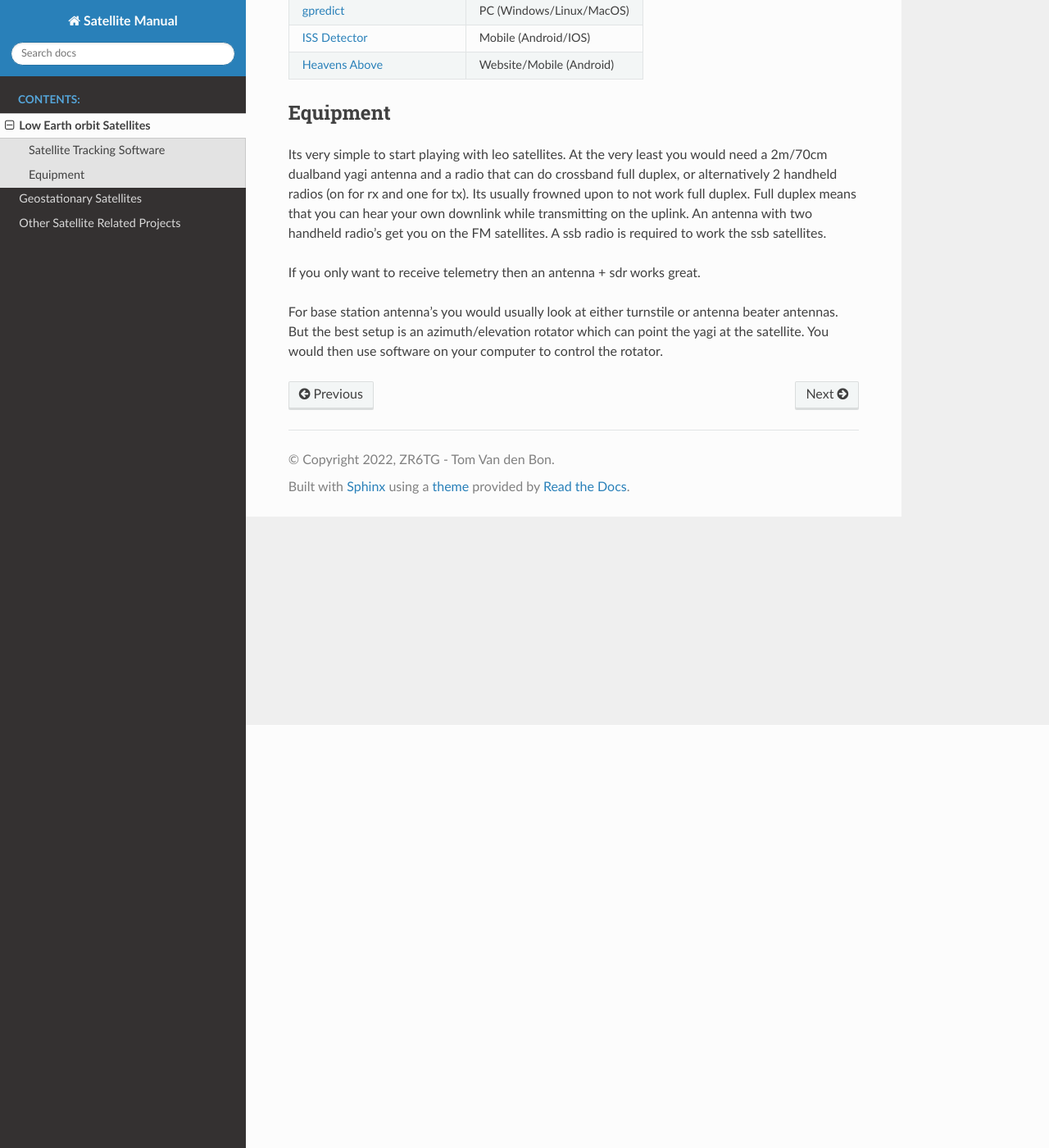
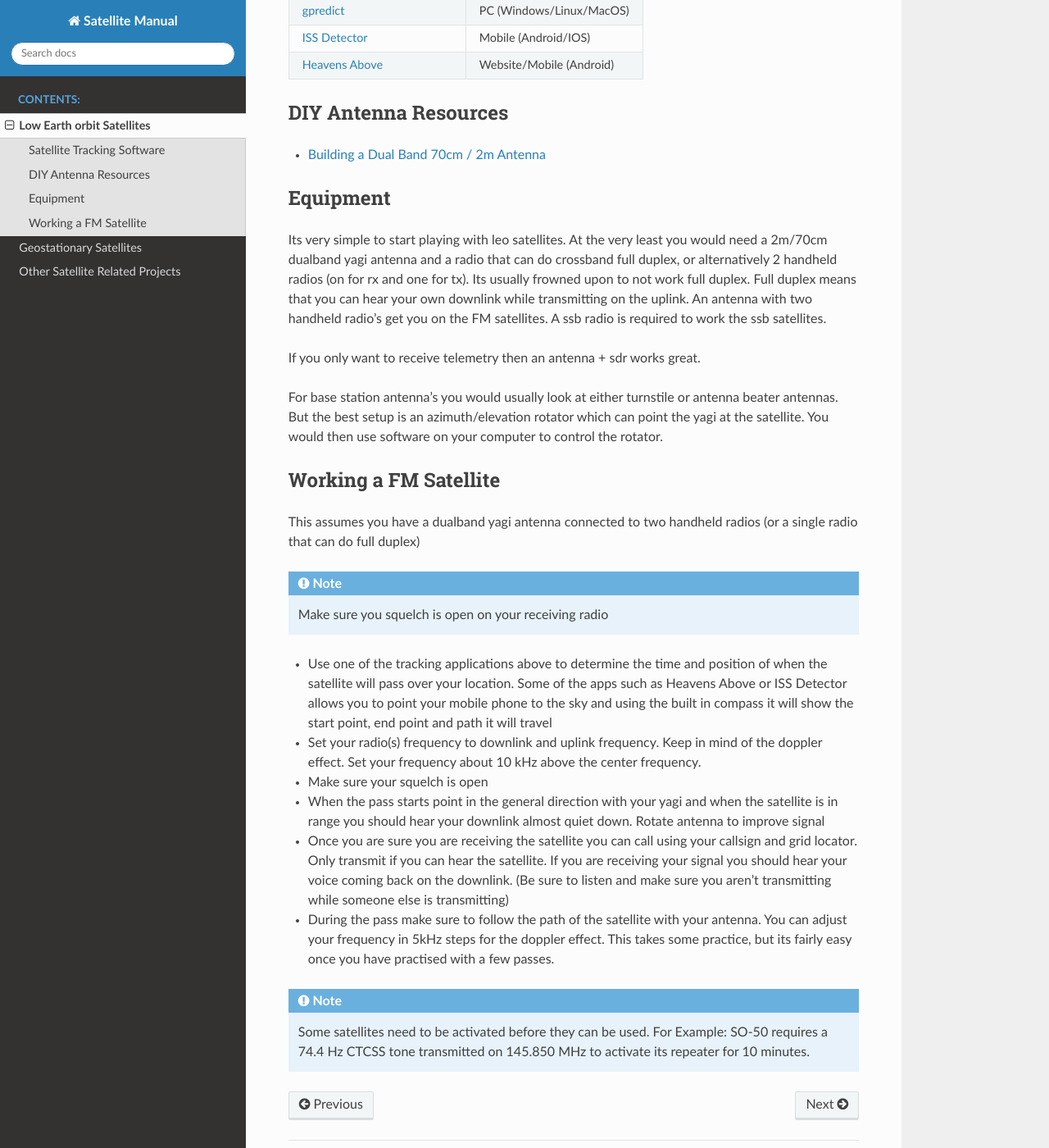
Before and after one commit to tomvdb/sat-manual, a Sphinx documentation site: the page built from source/leo.rst, in a window 1280 px wide and 1400 px high, scrolled down 516 px. Shown: the whole window at 82% size. Built offline with Sphinx 7.4.7 and the Read the Docs theme 2.0.0, drawn with Linux system fonts in a browser that asks for light colours.

Commit message:
leo fm, analytics

```diff
--- /dev/null
+++ b/source/_templates/layout.html
@@ -0,0 +1,267 @@
+{# TEMPLATE VAR SETTINGS #}
+{%- set url_root = pathto('', 1) %}
+{%- if url_root == '#' %}{% set url_root = '' %}{% endif %}
+{%- if not embedded and docstitle %}
+  {%- set titlesuffix = " &mdash; "|safe + docstitle|e %}
+{%- else %}
+  {%- set titlesuffix = "" %}
+{%- endif %}
+{%- set lang_attr = 'en' if language == None else (language | replace('_', '-')) %}
+{%- set sphinx_writer = 'writer-html5' if html5_doctype else 'writer-html4' -%}
+
+{# Build sphinx_version_info tuple from sphinx_version string in pure Jinja #}
+{%- set (_ver_major, _ver_minor, _ver_bugfix) = sphinx_version.split('.') | map('int') -%}
+{%- set sphinx_version_info = (_ver_major, _ver_minor, _ver_bugfix) -%}
+
+<!DOCTYPE html>
+<html class="{{ sphinx_writer }}" lang="{{ lang_attr }}" >
+<head>
+  <meta charset="utf-8" />
+  {{- metatags }}
+  <meta name="viewport" content="width=device-width, initial-scale=1.0" />
+  {%- block htmltitle %}
+  <title>Test Tom - {{ title|striptags|e }}{{ titlesuffix }}</title>
+  {%- endblock -%}
+
+  {#- CSS #}
+  {%- if sphinx_version_info < (4, 0) -%}
+    <link rel="stylesheet" href="{{ pathto('_static/' + style, 1) }}" type="text/css" />
+    <link rel="stylesheet" href="{{ pathto('_static/pygments.css', 1) }}" type="text/css" />
+  {%- endif %}
+  {%- for css in css_files %}
+    {%- if css|attr("rel") %}
+      <link rel="{{ css.rel }}" href="{{ pathto(css.filename, 1) }}" type="text/css"{% if css.title is not none %} title="{{ css.title }}"{% endif %} />
+    {%- else %}
+      <link rel="stylesheet" href="{{ pathto(css, 1) }}" type="text/css" />
+    {%- endif %}
+  {%- endfor %}
+
+  {%- for cssfile in extra_css_files %}
+    <link rel="stylesheet" href="{{ pathto(cssfile, 1) }}" type="text/css" />
+  {%- endfor -%}
+
+  {#- FAVICON #}
+  {%- if favicon %}
+    {%- if sphinx_version_info < (4, 0) -%}
+    <link rel="shortcut icon" href="{{ pathto('_static/' + favicon, 1) }}"/>
+    {%- else %}
+    <link rel="shortcut icon" href="{{ favicon_url }}"/>
+    {%- endif %}
+  {%- endif -%}
+
+  {#- CANONICAL URL (deprecated) #}
+  {%- if theme_canonical_url and not pageurl %}
+    <link rel="canonical" href="{{ theme_canonical_url }}{{ pagename }}.html"/>
+  {%- endif -%}
+
+  {#- CANONICAL URL #}
+  {%- if pageurl %}
+    <link rel="canonical" href="{{ pageurl|e }}" />
+  {%- endif -%}
+
+  {#- JAVASCRIPTS #}
+  {%- block scripts %}
+  <!--[if lt IE 9]>
+    <script src="{{ pathto('_static/js/html5shiv.min.js', 1) }}"></script>
+  <![endif]-->
+  {%- if not embedded %}
+  {# XXX Sphinx 1.8.0 made this an external js-file, quick fix until we refactor the template to inherert more blocks directly from sphinx #}
+    {%- if sphinx_version_info >= (1, 8) -%}
+      {%- if sphinx_version_info < (4, 0) -%}
+      <script id="documentation_options" data-url_root="{{ url_root }}" src="{{ pathto('_static/documentation_options.js', 1) }}"></script>
+      {%- endif -%}
+      {%- for scriptfile in script_files %}
+        {{ js_tag(scriptfile) }}
+      {%- endfor %}
+    {%- else %}
+      <script>
+          var DOCUMENTATION_OPTIONS = {
+              URL_ROOT:'{{ url_root }}',
+              VERSION:'{{ release|e }}',
+              LANGUAGE:'{{ language }}',
+              COLLAPSE_INDEX:false,
+              FILE_SUFFIX:'{{ '' if no_search_suffix else file_suffix }}',
+              HAS_SOURCE:  {{ has_source|lower }},
+              SOURCELINK_SUFFIX: '{{ sourcelink_suffix }}'
+          };
+      </script>
+      {%- for scriptfile in script_files %}
+        <script src="{{ pathto(scriptfile, 1) }}"></script>
+      {%- endfor %}
+    {%- endif %}
+    <script src="{{ pathto('_static/js/theme.js', 1) }}"></script>
+
+    {#- OPENSEARCH #}
+    {%- if use_opensearch %}
+    <link rel="search" type="application/opensearchdescription+xml"
+          title="{% trans docstitle=docstitle|e %}Search within {{ docstitle }}{% endtrans %}"
+          href="{{ pathto('_static/opensearch.xml', 1) }}"/>
+    {%- endif %}
+  {%- endif %}
+  {%- endblock %}
+
+  {%- block linktags %}
+    {%- if hasdoc('about') %}
+    <link rel="author" title="{{ _('About these documents') }}" href="{{ pathto('about') }}" />
+    {%- endif %}
+    {%- if hasdoc('genindex') %}
+    <link rel="index" title="{{ _('Index') }}" href="{{ pathto('genindex') }}" />
+    {%- endif %}
+    {%- if hasdoc('search') %}
+    <link rel="search" title="{{ _('Search') }}" href="{{ pathto('search') }}" />
+    {%- endif %}
+    {%- if hasdoc('copyright') %}
+    <link rel="copyright" title="{{ _('Copyright') }}" href="{{ pathto('copyright') }}" />
+    {%- endif %}
+    {%- if next %}
+    <link rel="next" title="{{ next.title|striptags|e }}" href="{{ next.link|e }}" />
+    {%- endif %}
+    {%- if prev %}
+    <link rel="prev" title="{{ prev.title|striptags|e }}" href="{{ prev.link|e }}" />
+    {%- endif %}
+  {%- endblock %}
+  {%- block extrahead %} {% endblock %}
+
+<!-- Global site tag (gtag.js) - Google Analytics -->
+<script async src="https://www.googletagmanager.com/gtag/js?id=G-8QJ8CS300M"></script>
+<script>
+  window.dataLayer = window.dataLayer || [];
+  function gtag(){dataLayer.push(arguments);}
+  gtag('js', new Date());
+
+  gtag('config', 'G-8QJ8CS300M');
+</script>
+</head>
+
+<body class="wy-body-for-nav">
+
+  {%- block extrabody %} {% endblock %}
+  <div class="wy-grid-for-nav">
+    {#- SIDE NAV, TOGGLES ON MOBILE #}
+    <nav data-toggle="wy-nav-shift" class="wy-nav-side">
+      <div class="wy-side-scroll">
+        <div class="wy-side-nav-search" {% if theme_style_nav_header_background %} style="background: {{theme_style_nav_header_background}}" {% endif %}>
+          {%- block sidebartitle %}
+
+          {%- if logo and theme_logo_only %}
+            <a href="{{ pathto(master_doc) }}">
+          {%- else %}
+            <a href="{{ pathto(master_doc) }}" class="icon icon-home"> {{ project }}
+          {%- endif %}
+
+          {%- if logo %}
+            {#- Not strictly valid HTML, but it's the only way to display/scale
+                it properly, without weird scripting or heaps of work
+            #}
+            {%- if sphinx_version_info < (4, 0) -%}
+            <img src="{{ pathto('_static/' + logo, 1) }}" class="logo" alt="{{ _('Logo') }}"/>
+            {%- else %}
+            <img src="{{ logo_url }}" class="logo" alt="{{ _('Logo') }}"/>
+            {%- endif %}
+          {%- endif %}
+          </a>
+
+          {%- if theme_display_version %}
+            {%- set nav_version = version %}
+            {%- if READTHEDOCS and current_version %}
+              {%- set nav_version = current_version %}
+            {%- endif %}
+            {%- if nav_version %}
+              <div class="version">
+                {{ nav_version }}
+              </div>
+            {%- endif %}
+          {%- endif %}
+
+          {%- include "searchbox.html" %}
+
+          {%- endblock %}
+        </div>
+
+        {%- block navigation %}
+        {#- Translators: This is an ARIA section label for the main navigation menu -#}
+        <div class="wy-menu wy-menu-vertical" data-spy="affix" role="navigation" aria-label="{{ _('Navigation menu') }}">
+          {%- block menu %}
+            {%- set toctree = toctree(maxdepth=theme_navigation_depth|int,
+                                      collapse=theme_collapse_navigation|tobool,
+                                      includehidden=theme_includehidden|tobool,
+                                      titles_only=theme_titles_only|tobool) %}
+            {%- if toctree %}
+              {{ toctree }}
+            {%- else %}
+              <!-- Local TOC -->
+              <div class="local-toc">{{ toc }}</div>
+            {%- endif %}
+          {%- endblock %}
+        </div>
+        {%- endblock %}
+      </div>
+    </nav>
+
+    <section data-toggle="wy-nav-shift" class="wy-nav-content-wrap">
+
+      {#- MOBILE NAV, TRIGGLES SIDE NAV ON TOGGLE #}
+      {#- Translators: This is an ARIA section label for the navigation menu that is visible when viewing the page on mobile devices -#}
+      <nav class="wy-nav-top" aria-label="{{ _('Mobile navigation menu') }}" {% if theme_style_nav_header_background %} style="background: {{theme_style_nav_header_background}}" {% endif %}>
+        {%- block mobile_nav %}
+          <i data-toggle="wy-nav-top" class="fa fa-bars"></i>
+          <a href="{{ pathto(master_doc) }}">{{ project }}</a>
+        {%- endblock %}
+      </nav>
+
+      <div class="wy-nav-content">
+      {%- block content %}
+        {%- if theme_style_external_links|tobool %}
+        <div class="rst-content style-external-links">
+        {%- else %}
+        <div class="rst-content">
+        {%- endif %}
+          {% include "breadcrumbs.html" %}
+          <div role="main" class="document" itemscope="itemscope" itemtype="http://schema.org/Article">
+          {%- block document %}
+           <div itemprop="articleBody">
+             {% block body %}{% endblock %}
+           </div>
+           {%- if self.comments()|trim %}
+             <div class="articleComments">
+               {%- block comments %}{% endblock %}
+             </div>
+           {%- endif%}
+          </div>
+          {%- endblock %}
+          {% include "footer.html" %}
+        </div>
+      {%- endblock %}
+      </div>
+    </section>
+  </div>
+  {% include "versions.html" -%}
+
+  <script>
+      jQuery(function () {
+          SphinxRtdTheme.Navigation.enable({{ 'true' if theme_sticky_navigation|tobool else 'false' }});
+      });
+  </script>
+
+  {#- Do not conflict with RTD insertion of analytics script #}
+  {%- if not READTHEDOCS %}
+    {%- if theme_analytics_id %}
+    <!-- Theme Analytics -->
+    <script async src="https://www.googletagmanager.com/gtag/js?id={{ theme_analytics_id }}"></script>
+    <script>
+      window.dataLayer = window.dataLayer || [];
+      function gtag(){dataLayer.push(arguments);}
+      gtag('js', new Date());
+
+      gtag('config', '{{ theme_analytics_id }}', {
+          'anonymize_ip': {{ 'true' if theme_analytics_anonymize_ip|tobool else 'false' }},
+      });
+    </script>
+
+    {%- endif %}
+  {%- endif %}
+
+  {%- block footer %} {% endblock %}
+
+</body>
+</html>
--- a/source/leo.rst
+++ b/source/leo.rst
@@ -24,6 +24,11 @@ Because LEO satellites are so low they orbit the earth rather quickly and its no
    *  - `Heavens Above <https://www.heavens-above.com/>`_
       - Website/Mobile (Android)
 
+DIY Antenna Resources
++++++++++++++++++++++
+
+* `Building a Dual Band 70cm / 2m Antenna <https://youtu.be/m5pLGMv5CcU/>`_
+
 Equipment
 +++++++++
 
@@ -33,3 +38,21 @@ frowned upon to not work full duplex. Full duplex means that you can hear your o
 If you only want to receive telemetry then an antenna + sdr works great.
 
 For base station antenna's you would usually look at either turnstile or antenna beater antennas. But the best setup is an azimuth/elevation rotator which can point the yagi at the satellite. You would then use software on your computer to control the rotator.
+
+Working a FM Satellite
+++++++++++++++++++++++
+
+This assumes you have a dualband yagi antenna connected to two handheld radios (or a single radio that can do full duplex)
+
+.. note::
+   Make sure you squelch is open on your receiving radio
+
+* Use one of the tracking applications above to determine the time and position of when the satellite will pass over your location. Some of the apps such as Heavens Above or ISS Detector allows you to point your mobile phone to the sky and using the built in compass it will show the start point, end point and path it will travel
+* Set your radio(s) frequency to downlink and uplink frequency. Keep in mind of the doppler effect. Set your frequency about 10 kHz above the center frequency.
+* Make sure your squelch is open
+* When the pass starts point in the general direction with your yagi and when the satellite is in range you should hear your downlink almost quiet down. Rotate antenna to improve signal
+* Once you are sure you are receiving the satellite you can call using your callsign and grid locator. Only transmit if you can hear the satellite. If you are receiving your signal you should hear your voice coming back on the downlink. (Be sure to listen and make sure you aren't transmitting while someone else is transmitting)
+* During the pass make sure to follow the path of the satellite with your antenna. You can adjust your frequency in 5kHz steps for the doppler effect. This takes some practice, but its fairly easy once you have practised with a few passes.
+
+.. note::
+   Some satellites need to be activated before they can be used. For Example: SO-50 requires a 74.4 Hz CTCSS tone transmitted on 145.850 MHz to activate its repeater for 10 minutes.
```
